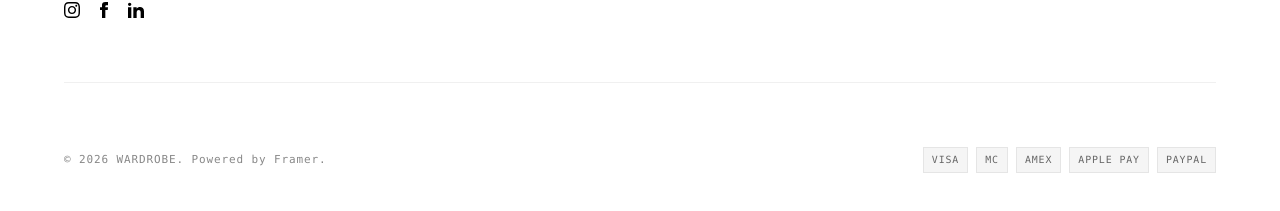
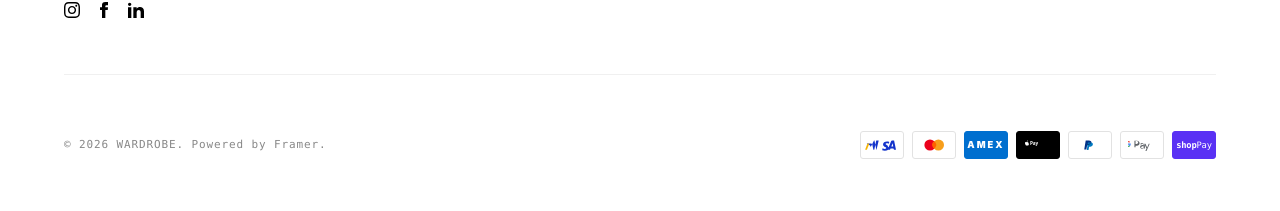
Before and after one commit to raihan2004rana/winter-ecommerce, a Next.js app: page /cart in a window 1280 px wide. Shown: the part 1435-1646 px from the top of the page. Built offline with nearby package versions, Linux system fonts and the light colour scheme; no server answers.

Commit message:
fix(storefront): unify 1600px alignment for header and footer and add high-fidelity payment card badges

```diff
--- a/components/storefront/wardrobe-announcement-bar.tsx
+++ b/components/storefront/wardrobe-announcement-bar.tsx
@@ -64,8 +64,8 @@ export function WardrobeAnnouncementBar() {
   const couponCode = campaign.discountRule?.couponCode;
 
   return (
-    <div className="relative w-full bg-[#0D0D0E] text-white py-2.5 px-4 sm:px-8 border-b border-white/10 z-50 text-xs font-sans transition-all">
-      <div className="max-w-[1500px] mx-auto flex items-center justify-between gap-3">
+    <div className="relative w-full bg-[#0D0D0E] text-white py-2.5 border-b border-white/10 z-50 text-xs font-sans transition-all">
+      <div className="max-w-[1600px] mx-auto px-6 sm:px-12 lg:px-16 flex items-center justify-between gap-3">
         {/* Center content container */}
         <div className="flex-1 flex flex-wrap items-center justify-center gap-x-3 gap-y-1 text-center">
           {campaign.badgeText && (
--- a/components/storefront/wardrobe-exact-best-sellers.tsx
+++ b/components/storefront/wardrobe-exact-best-sellers.tsx
@@ -42,7 +42,7 @@ export function WardrobeExactBestSellers({
 
   return (
     <section className="w-full bg-[#FFFFFF] py-14 sm:py-20 border-b border-[#F0F0F0]">
-      <div className="max-w-[1500px] mx-auto px-6 sm:px-12 lg:px-16">
+      <div className="max-w-[1600px] mx-auto px-6 sm:px-12 lg:px-16">
         {/* Header: Best sellers + View all */}
         <div className="flex flex-col sm:flex-row sm:items-baseline justify-between gap-2 mb-8 sm:mb-10">
           <div>
--- a/components/storefront/wardrobe-exact-categories.tsx
+++ b/components/storefront/wardrobe-exact-categories.tsx
@@ -45,7 +45,7 @@ export function WardrobeExactCategories() {
 
   return (
     <section className="w-full bg-[#FFFFFF] py-14 sm:py-20 border-b border-[#F0F0F0]">
-      <div className="max-w-[1500px] mx-auto px-6 sm:px-12 lg:px-16">
+      <div className="max-w-[1600px] mx-auto px-6 sm:px-12 lg:px-16">
         {/* Header: Shop by category or dynamic campaign */}
         <div className="mb-8 sm:mb-10 space-y-1">
           {badgeText && (
--- a/components/storefront/wardrobe-exact-footer.tsx
+++ b/components/storefront/wardrobe-exact-footer.tsx
@@ -22,7 +22,7 @@ export function WardrobeExactFooter() {
       {/* =========================================================================
           SECTION 9: 3 TRUST GUARANTEE COLUMNS (Matching Wardrobe Reference)
          ========================================================================= */}
-      <div className="max-w-[1500px] mx-auto px-6 sm:px-12 lg:px-16 py-12 sm:py-16 border-b border-[#F0F0F0]">
+      <div className="max-w-[1600px] mx-auto px-6 sm:px-12 lg:px-16 py-12 sm:py-16 border-b border-[#F0F0F0]">
         <div className="grid grid-cols-1 md:grid-cols-3 gap-8">
           {/* Pillar 1 */}
           <div className="flex flex-col space-y-2">
@@ -62,7 +62,7 @@ export function WardrobeExactFooter() {
       {/* =========================================================================
           SECTION 10: MAIN FOOTER (Newsletter, Links & Legal)
          ========================================================================= */}
-      <div className="max-w-[1500px] mx-auto px-6 sm:px-12 lg:px-16 py-14 sm:py-20">
+      <div className="max-w-[1600px] mx-auto px-6 sm:px-12 lg:px-16 py-14 sm:py-20">
         <div className="grid grid-cols-1 lg:grid-cols-12 gap-10 lg:gap-14">
           {/* Left Column: Logo + Newsletter */}
           <div className="lg:col-span-5 space-y-5">
@@ -187,15 +187,107 @@ export function WardrobeExactFooter() {
         </div>
 
         {/* Bottom Bar: Copyright & Payment Icons */}
-        <div className="pt-12 sm:pt-16 mt-12 sm:mt-16 border-t border-[#F0F0F0] flex flex-col sm:flex-row items-center justify-between gap-4 text-2xs text-[#888] font-mono">
+        <div className="pt-10 sm:pt-14 mt-10 sm:mt-14 border-t border-[#F0F0F0] flex flex-col sm:flex-row items-center justify-between gap-4 text-2xs text-[#888] font-mono">
           <p>© 2026 WARDROBE. Powered by Framer.</p>
 
-          <div className="flex items-center space-x-2 text-[0.62rem] text-[#666]">
-            <span className="bg-[#F5F5F5] px-2 py-1 rounded-xs border border-[#E5E5E5]">VISA</span>
-            <span className="bg-[#F5F5F5] px-2 py-1 rounded-xs border border-[#E5E5E5]">MC</span>
-            <span className="bg-[#F5F5F5] px-2 py-1 rounded-xs border border-[#E5E5E5]">AMEX</span>
-            <span className="bg-[#F5F5F5] px-2 py-1 rounded-xs border border-[#E5E5E5]">APPLE PAY</span>
-            <span className="bg-[#F5F5F5] px-2 py-1 rounded-xs border border-[#E5E5E5]">PAYPAL</span>
+          {/* High-Fidelity Official Payment Badges */}
+          <div className="flex flex-wrap items-center gap-1.5 sm:gap-2">
+            {/* Visa */}
+            <div
+              title="Visa"
+              className="h-6 w-9 sm:h-7 sm:w-11 bg-white border border-[#E2E2E2] rounded flex items-center justify-center p-1 shadow-2xs hover:border-neutral-900 transition-colors"
+            >
+              <svg viewBox="0 0 36 12" className="h-2.5 sm:h-3 w-auto" fill="none">
+                <path
+                  d="M14.5 1.2L12.2 11H9.8L11.9 1.2h2.6zm9.8 6.5c0-1.8-2.5-1.9-2.5-2.7 0-.6.7-.8 1.4-.8.8 0 1.6.2 2.1.4l.4-1.9c-.6-.2-1.4-.4-2.4-.4-2.5 0-4.2 1.3-4.2 3.2 0 1.4 1.3 2.2 2.2 2.7.9.4 1.2.7 1.2 1.1 0 .6-.7.9-1.4.9-.9 0-1.8-.3-2.5-.7l-.4 2c.7.3 1.7.5 2.8.5 2.7 0 4.3-1.3 4.3-3.2zm6.2 3.3h2.3l-2-9.8h-2.1c-.5 0-.9.3-1.1.7L24 11h2.5l.5-1.4h3.1l.6 1.4zm-2.6-3.3l1.3-3.5.7 3.5h-2zm-18.4-6.5L6.1 8c-.2-.7-.8-1.5-1.5-1.9L2 4.9l.1-.4h4c.9 0 1.5.6 1.7 1.4l1.1 5.1H12L10 1.2H9.5z"
+                  fill="#1434CB"
+                />
+                <path d="M4.6 4.5l-2.6 6.5H.1L2.6 4.5h2z" fill="#F7B600" />
+              </svg>
+            </div>
+
+            {/* Mastercard */}
+            <div
+              title="Mastercard"
+              className="h-6 w-9 sm:h-7 sm:w-11 bg-white border border-[#E2E2E2] rounded flex items-center justify-center p-1 shadow-2xs hover:border-neutral-900 transition-colors"
+            >
+              <svg viewBox="0 0 32 20" className="h-3 sm:h-3.5 w-auto">
+                <circle cx="10" cy="10" r="8" fill="#EB001B" />
+                <circle cx="22" cy="10" r="8" fill="#F79E1B" />
+                <path
+                  d="M16 4.8a7.96 7.96 0 0 1 3.1 5.2 7.96 7.96 0 0 1-3.1 5.2 7.96 7.96 0 0 1-3.1-5.2c0-2.1 1.2-4 3.1-5.2z"
+                  fill="#FF5F00"
+                />
+              </svg>
+            </div>
+
+            {/* American Express */}
+            <div
+              title="American Express"
+              className="h-6 w-9 sm:h-7 sm:w-11 bg-[#006FCF] border border-[#006FCF] rounded flex items-center justify-center p-0.5 shadow-2xs hover:opacity-90 transition-opacity"
+            >
+              <span className="text-[0.52rem] sm:text-[0.58rem] font-black font-sans text-white tracking-widest">
+                AMEX
+              </span>
+            </div>
+
+            {/* Apple Pay */}
+            <div
+              title="Apple Pay"
+              className="h-6 w-9 sm:h-7 sm:w-11 bg-black border border-black rounded flex items-center justify-center p-1 shadow-2xs hover:opacity-90 transition-opacity"
+            >
+              <svg viewBox="0 0 34 16" className="h-2.5 sm:h-3 w-auto" fill="#FFFFFF">
+                <path d="M3.4 3.1c-.2.3-.6.5-1 .5-.1-.4.1-.8.3-1 .2-.3.6-.5 1-.5.1.4-.1.8-.3 1zm.3 1c-.5 0-1 .3-1.3.3-.3 0-.7-.3-1.2-.3C.5 4.1 0 4.7 0 5.6c0 1.4 1.3 3.2 1.9 3.2.3 0 .5-.2.9-.2.3 0 .5.2.9.2.7 0 1.6-1.5 1.6-1.8-.7-.3-.8-1.3 0-1.7-.4-.6-1-.8-1.6-.8z" />
+                <text
+                  x="6.8"
+                  y="8.2"
+                  fontSize="6.2"
+                  fontWeight="600"
+                  fontFamily="system-ui, -apple-system, sans-serif"
+                  letterSpacing="-0.2"
+                >
+                  Pay
+                </text>
+              </svg>
+            </div>
+
+            {/* PayPal */}
+            <div
+              title="PayPal"
+              className="h-6 w-9 sm:h-7 sm:w-11 bg-white border border-[#E2E2E2] rounded flex items-center justify-center p-1 shadow-2xs hover:border-neutral-900 transition-colors"
+            >
+              <svg viewBox="0 0 32 16" className="h-2.5 sm:h-3 w-auto" fill="none">
+                <path d="M9.5 2h5c2.3 0 3.9 1.1 3.5 3.4-.4 2.2-2.1 3.4-4.2 3.4h-1.7l-1 5.2H8.3L10.3 2h-.8z" fill="#003087" />
+                <path d="M12.5 4.5h4.4c1.9 0 3.3 1 2.9 2.9-.3 1.9-1.8 2.9-3.5 2.9h-1.5l-.8 4.5H11.7l1.5-10.3h-.7z" fill="#0079C1" />
+                <path d="M12 8h1.7c1.7 0 3.2-1 3.5-2.9.1-.5 0-.9-.3-1.2-.4 1.6-1.8 2.6-3.4 2.6H12L11.3 10l.7-2z" fill="#00457C" />
+              </svg>
+            </div>
+
+            {/* Google Pay */}
+            <div
+              title="Google Pay"
+              className="h-6 w-9 sm:h-7 sm:w-11 bg-white border border-[#E2E2E2] rounded flex items-center justify-center p-1 shadow-2xs hover:border-neutral-900 transition-colors"
+            >
+              <svg viewBox="0 0 32 14" className="h-2.5 sm:h-3 w-auto" fill="none">
+                <path d="M8.8 5.7v3.9H7.5V2.1h3c.9 0 1.6.3 2.1.8.6.6.9 1.2.9 2.1s-.3 1.6-.9 2.1c-.6.6-1.2.8-2.1.8H8.8v-2.2zm0-2.5v2.5H10c.5 0 .9-.1 1.3-.5.4-.4.5-.8.5-1.2 0-.5-.2-.9-.5-1.2-.4-.4-.8-.5-1.3-.5H8.8z" fill="#5F6368" />
+                <path d="M17.1 5.3c.8 0 1.5.2 1.9.7.5.4.7 1 .7 1.8v3.4h-1.1V10.3h-.1c-.4.7-1.1 1-1.9 1-.7 0-1.2-.2-1.7-.6-.4-.4-.7-.9-.7-1.5 0-.7.2-1.2.7-1.5.5-.4 1.1-.6 1.9-.6.7 0 1.3.1 1.7.4v-.3c0-.4-.2-.8-.5-1.1-.4-.3-.8-.4-1.3-.4-.7 0-1.2.3-1.6.8l-.9-.6c.6-.8 1.5-1.3 2.5-1.3zm-1.8 4.3c0 .3.1.6.4.8.3.2.6.3 1 .3.4 0 .9-.2 1.3-.5.4-.4.5-.7.5-1.2-.3-.3-.8-.4-1.5-.4-.4 0-.8.1-1.2.3-.3.2-.5.4-.5.7z" fill="#5F6368" />
+                <path d="M25.3 5.4l-3.9 9h-1.3l1.5-3.2-2.6-5.8h1.4l1.9 4.4h.1l1.8-4.4h1.1z" fill="#5F6368" />
+                <path d="M3.2 5.9c0-.2 0-.4-.1-.6H0v1.3h1.8c-.1.4-.3.8-.7 1.1v.9h1.1c.7-.6 1-1.5 1-2.7z" fill="#4285F4" />
+                <path d="M0 9.3c.9 0 1.7-.3 2.3-.8L1.2 7.6c-.3.2-.7.4-1.2.4-.9 0-1.7-.6-1.9-1.4H-3v.9c.6 1.1 1.7 1.8 3 1.8z" fill="#34A853" />
+                <path d="M-1.9 6.6c-.1-.2-.1-.5-.1-.7s0-.5.1-.7V4.3H-3C-3.4 5-3.6 5.8-3.6 6.6s.2 1.6.6 2.3l1.1-.9v-1.4z" fill="#FBBC04" />
+                <path d="M0 3.8c.5 0 1 .2 1.4.5l1-1C1.7 2.7.9 2.4 0 2.4-1.3 2.4-2.4 3.1-3 4.3l1.1.9c.2-.8 1-1.4 1.9-1.4z" fill="#EA4335" />
+              </svg>
+            </div>
+
+            {/* Shop Pay */}
+            <div
+              title="Shop Pay"
+              className="h-6 w-9 sm:h-7 sm:w-11 bg-[#5A31F4] border border-[#5A31F4] rounded flex items-center justify-center p-0.5 shadow-2xs hover:opacity-90 transition-opacity"
+            >
+              <span className="text-[0.5rem] sm:text-[0.55rem] font-bold text-white tracking-tight">
+                shop<span className="font-normal">Pay</span>
+              </span>
+            </div>
           </div>
         </div>
       </div>
--- a/components/storefront/wardrobe-exact-hero.tsx
+++ b/components/storefront/wardrobe-exact-hero.tsx
@@ -68,7 +68,7 @@ export function WardrobeExactHero() {
       <div className="absolute inset-0 bg-gradient-to-r from-black/75 via-black/45 to-transparent pointer-events-none" />
 
       {/* Hero Content Box (Matching Exact Framer Positioning) */}
-      <div className="relative z-10 max-w-[1500px] h-full mx-auto px-6 sm:px-12 lg:px-16 flex flex-col justify-center">
+      <div className="relative z-10 max-w-[1600px] h-full mx-auto px-6 sm:px-12 lg:px-16 flex flex-col justify-center">
         <div className="max-w-xl space-y-4 pt-12 sm:pt-16">
           {/* Badge Pill: NEW DROP or Campaign Badge */}
           {badgeText && (
--- a/components/storefront/wardrobe-exact-instagram.tsx
+++ b/components/storefront/wardrobe-exact-instagram.tsx
@@ -82,7 +82,7 @@ export function WardrobeExactInstagram() {
 
   return (
     <section className="w-full bg-[#FFFFFF] py-14 sm:py-20 border-b border-[#F0F0F0]">
-      <div className="max-w-[1500px] mx-auto px-6 sm:px-12 lg:px-16">
+      <div className="max-w-[1600px] mx-auto px-6 sm:px-12 lg:px-16">
         {/* Header: Title + Handle + Follow Action */}
         <div className="flex flex-col sm:flex-row sm:items-baseline justify-between gap-3 mb-8 sm:mb-10">
           <div>
--- a/components/storefront/wardrobe-exact-journal.tsx
+++ b/components/storefront/wardrobe-exact-journal.tsx
@@ -35,7 +35,7 @@ const ARTICLES = [
 export function WardrobeExactJournal() {
   return (
     <section className="w-full bg-[#FFFFFF] py-14 sm:py-20 border-b border-[#F0F0F0]">
-      <div className="max-w-[1500px] mx-auto px-6 sm:px-12 lg:px-16">
+      <div className="max-w-[1600px] mx-auto px-6 sm:px-12 lg:px-16">
         {/* Header: Get dressed, feel better + View all articles */}
         <div className="flex flex-col sm:flex-row sm:items-baseline justify-between gap-2 mb-8 sm:mb-10">
           <div>
--- a/components/storefront/wardrobe-exact-promo.tsx
+++ b/components/storefront/wardrobe-exact-promo.tsx
@@ -113,7 +113,7 @@ export function WardrobeExactPromo() {
 
   return (
     <section className="w-full bg-[#FFFFFF] py-14 sm:py-20 border-b border-[#F0F0F0]">
-      <div className="max-w-[1500px] mx-auto px-6 sm:px-12 lg:px-16">
+      <div className="max-w-[1600px] mx-auto px-6 sm:px-12 lg:px-16">
         <div className="grid grid-cols-1 md:grid-cols-2 gap-8 lg:gap-14 items-center">
           {/* Left Column: The exact white jackets on wooden hangers or campaign visual */}
           <div className="relative aspect-[4/5] sm:aspect-square md:aspect-[4/5] w-full bg-[#1A1A1A] overflow-hidden">
--- a/components/storefront/wardrobe-exact-ugc.tsx
+++ b/components/storefront/wardrobe-exact-ugc.tsx
@@ -101,7 +101,7 @@ export function WardrobeExactUgc() {
       onMouseEnter={() => setIsPaused(true)}
       onMouseLeave={() => setIsPaused(false)}
     >
-      <div className="max-w-[1500px] mx-auto px-6 sm:px-12 text-center space-y-4">
+      <div className="max-w-[1600px] mx-auto px-6 sm:px-12 lg:px-16 text-center space-y-4">
         {/* Top 5 Stars + 1M+ satisfied customers */}
         <div className="flex items-center justify-center space-x-1 text-amber-500">
           {[...Array(5)].map((_, i) => (
```
Also changed, not shown: components/storefront/wardrobe-exact-header.tsx (+4 -4 lines).
